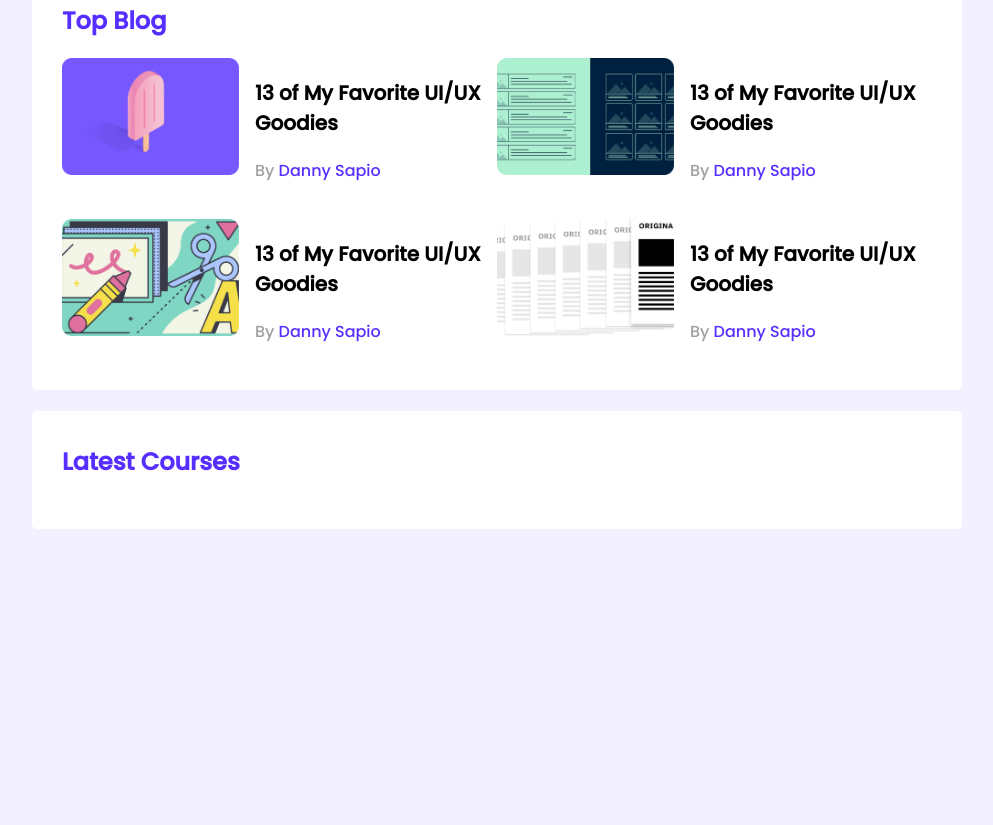
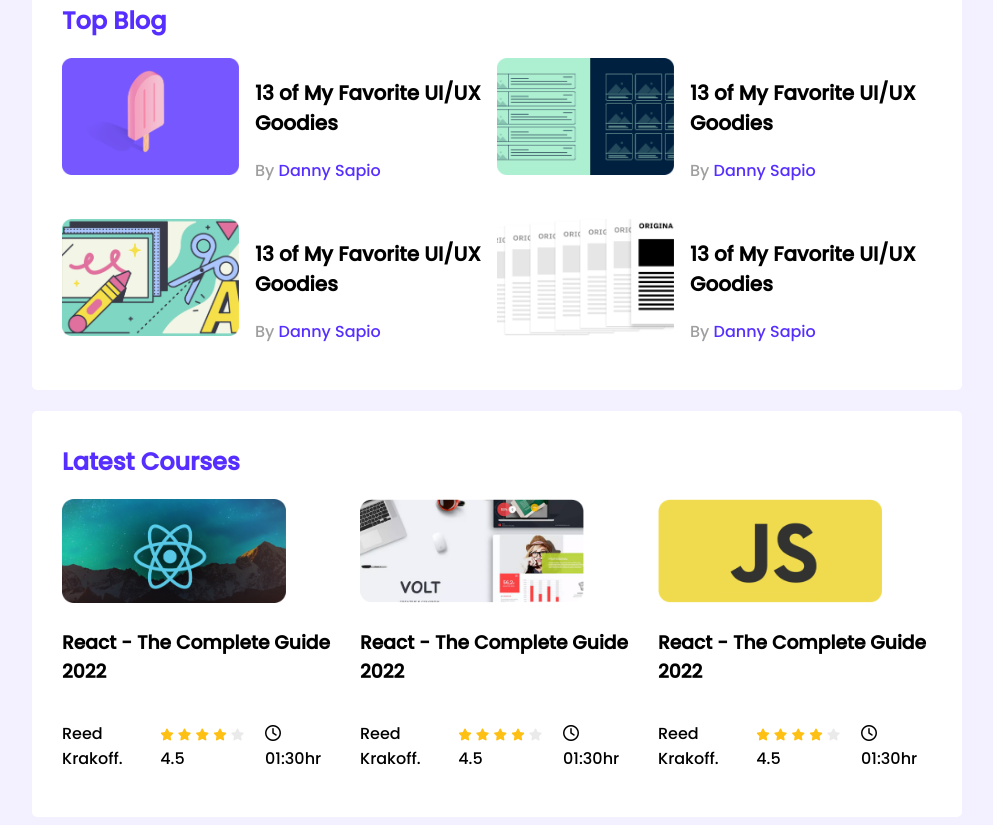
Before and after one commit to md-hasibkhan/leader-board, a plain HTML site: page index.html in a window 1280 px wide. Shown: the part 329-1154 px from the top of the page, without its empty margins (143-1136 px from the left). Before the commit the page ends 866 px from the top, so only its background shows below. Drawn offline with Linux system fonts and the light colour scheme.

Commit message:
temporary up

```diff
--- a/index.html
+++ b/index.html
@@ -5,6 +5,8 @@
     <meta http-equiv="X-UA-Compatible" content="IE=edge">
     <meta name="viewport" content="width=device-width, initial-scale=1.0">
     <title>Leader Board</title>
+    <!-- font awsomw -->
+    <script src="https://kit.fontawesome.com/bf7b1beb07.js" crossorigin="anonymous"></script>
     <!-- stylesheet -->
     <link rel="stylesheet" href="styles/style.css">
 </head>
@@ -94,6 +96,83 @@
        <!-- Latest Courses -->
        <section class="container">
            <h2 class="section-title">Latest Courses</h2>
+           <div class="courses">
+               <div class="course">
+                   <div class="course-banner">
+                       <img src="images/courses/course-1.png" alt="">
+                   </div>
+                   <h3 class="course-title">React - The Complete
+                    Guide 2022</h3>
+                   <div class="course-info">
+                           <p class="course-author">Reed Krakoff.</p>
+                           <div class="course-info">
+                               <div>
+                                <i class="fas fa-star filled"></i>
+                                <i class="fas fa-star filled"></i>
+                                <i class="fas fa-star filled"></i>
+                                <i class="fas fa-star filled"></i>
+                                <i class="fas fa-star empty"></i>
+                                <span>4.5</span>
+                               </div>
+
+                               <div class="course-duration">
+                                <i class="far fa-clock"></i>
+                                01:30hr
+                               </div>
+                           </div>
+                   </div>
+               </div>
+               <div class="course">
+                   <div class="course-banner">
+                       <img src="images/courses/course-2.png" alt="">
+                   </div>
+                   <h3 class="course-title">React - The Complete
+                    Guide 2022</h3>
+                   <div class="course-info">
+                           <p class="course-author">Reed Krakoff.</p>
+                           <div class="course-info">
+                               <div>
+                                <i class="fas fa-star filled"></i>
+                                <i class="fas fa-star filled"></i>
+                                <i class="fas fa-star filled"></i>
+                                <i class="fas fa-star filled"></i>
+                                <i class="fas fa-star empty"></i>
+                                <span>4.5</span>
+                               </div>
+
+                               <div class="course-duration">
+                                <i class="far fa-clock"></i>
+                                01:30hr
+                               </div>
+                           </div>
+                   </div>
+               </div>
+               <div class="course">
+                   <div class="course-banner">
+                       <img src="images/courses/course-3.png" alt="">
+                   </div>
+                   <h3 class="course-title">React - The Complete
+                    Guide 2022</h3>
+                   <div class="course-info">
+                           <p class="course-author">Reed Krakoff.</p>
+                           <div class="course-info">
+                               <div>
+                                <i class="fas fa-star filled"></i>
+                                <i class="fas fa-star filled"></i>
+                                <i class="fas fa-star filled"></i>
+                                <i class="fas fa-star filled"></i>
+                                <i class="fas fa-star empty"></i>
+                                <span>4.5</span>
+                               </div>
+
+                               <div class="course-duration">
+                                <i class="far fa-clock"></i>
+                                01:30hr
+                               </div>
+                           </div>
+                   </div>
+               </div>
+           </div>
        </section>
     </main>
 
--- a/styles/style.css
+++ b/styles/style.css
@@ -81,3 +81,30 @@ top blog styles
     font-size: 16px;
     color: #562EFF;
 }
+/*----------------
+    courses styles
+-------------------- */
+.courses{
+    display:grid;
+    grid-template-columns: repeat(3,1fr);
+    grid-column-gap: 24px;
+}
+.course .course-banner img{
+    width: 224px;
+    height: 104px;
+}
+.course-info{
+    display:flex;
+    align-items: center;
+    justify-content: space-between;
+}
+.fa-star{
+    font-size: 12px;
+}
+.fa-star.filled{
+    color:#FFC014;
+}
+.fa-star.empty{
+    color:#AEAEAE;
+    opacity: 0.25;
+}
```
